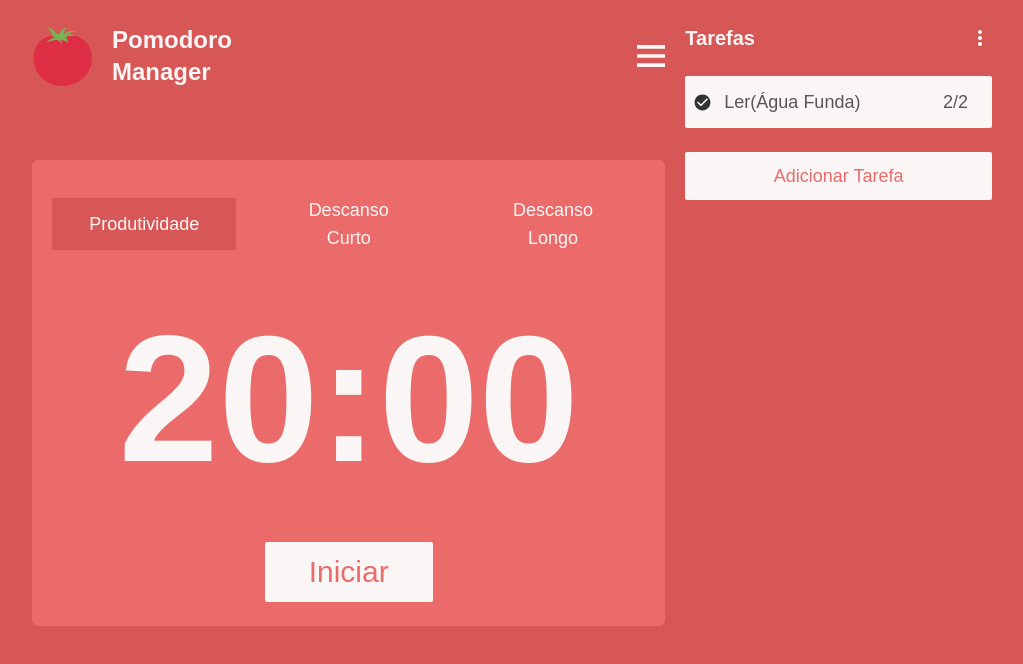
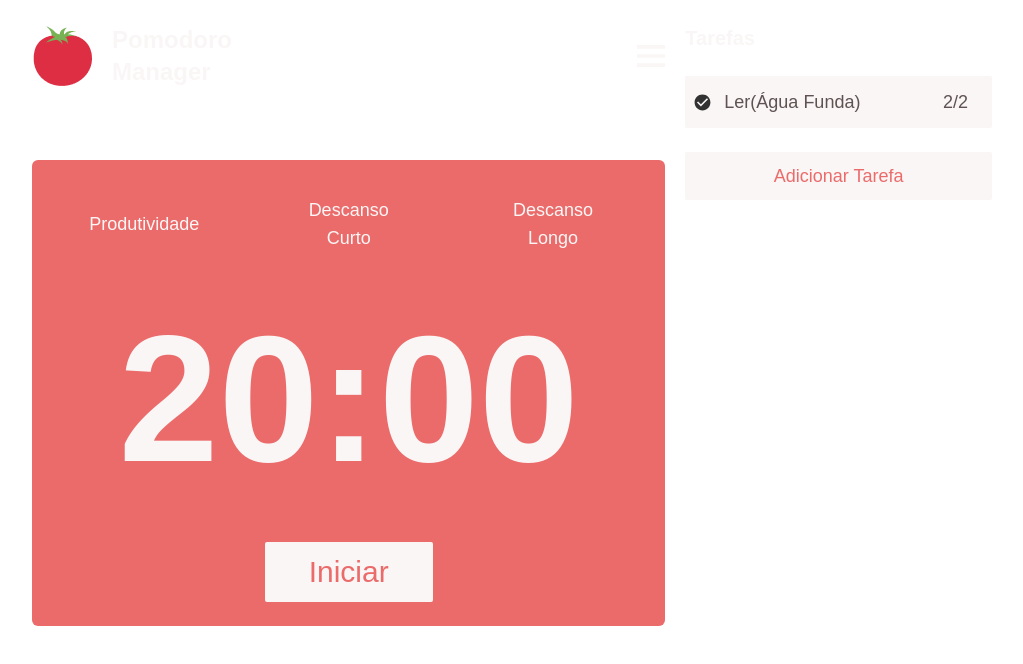
Before and after one commit to Erick-P-Calauro/pomodoro_manager, a React (Create React App) app: page / in a window 1280 px wide. Shown: the top 664 px of the page, without its empty margins (128-1151 px from the left). Built offline with nearby package versions, Linux system fonts and the light colour scheme.

Commit message:
changing theme colors done

```diff
--- a/package.json
+++ b/package.json
@@ -12,7 +12,6 @@
     "framer-motion": "^11.12.0",
     "react": "^18.3.1",
     "react-dom": "^18.3.1",
-    "react-scripts": "5.0.1",
     "web-vitals": "^2.1.4"
   },
   "scripts": {
@@ -40,6 +39,7 @@
     ]
   },
   "devDependencies": {
+    "react-scripts": "^5.0.1",
     "tailwindcss": "^3.4.15"
   }
 }
--- a/public/index.html
+++ b/public/index.html
@@ -5,7 +5,7 @@
     <meta name="viewport" content="width=device-width, initial-scale=1" />
     <title>Pomodoro Manager</title>
   </head>
-  <body class="bg-produtividade2">
+  <body class="bg-main2">
     <noscript>You need to enable JavaScript to run this app.</noscript>
     <div id="root"></div>
   </body>
--- a/src/App.js
+++ b/src/App.js
@@ -1,8 +1,10 @@
 import Header from "./components/Header";
 import Tarefa from "./components/Tarefa";
 import Timer from "./components/Timer";
+import useTimerState from "./hooks/useTimerState";
 
 function App() {
+
   return (
     <div className="flex justify-center h-full w-full">
       <div className="mx-2.5 max-w-[960px] flex flex-col items-center flex-grow">
@@ -23,7 +25,7 @@ function App() {
             <Tarefa />
 
             <button className="mt-3 bg-textoNormal rounded-sm py-2.5">
-              <span className="font-workSans font-medium text-lg text-produtividade">Adicionar Tarefa</span>
+              <span className="font-workSans font-medium text-lg text-main">Adicionar Tarefa</span>
             </button>
           </div>
           </div>
--- a/src/components/Timer.js
+++ b/src/components/Timer.js
@@ -1,14 +1,17 @@
+import changeTheme from "../hooks/useTimerState";
+
 function Timer() {
+
     return (
-        <div className="bg-produtividade py-6 rounded-md">
+        <div className="bg-main py-6 rounded-md">
             <div className="sm-mobile:mx-2.5 lg-mobile:mx-5 sm-mobile:flex sm-mobile:items-center sm-mobile:justify-between md-mobile:grid md-mobile:grid-cols-6 md-mobile:gap-x-5">
-                <button className="bg-produtividade2 rounded-sm px-2 py-3 sm-mobile:flex md-mobile:block md-mobile:col-start-1 md-mobile:col-end-3">
+                <button id="changeProdutividade" onClick={() => changeTheme("produtividade")} className="rounded-sm px-2 py-3 sm-mobile:flex md-mobile:block md-mobile:col-start-1 md-mobile:col-end-3">
                     <span className="text-textoNormal sm-mobile:text-sm md-mobile:text-lg font-medium font-workSans">Produtividade</span>
                 </button>
-                <button className="rounded-sm px-2 py-3 sm-mobile:flex md-mobile:block md-mobile:col-start-3 md-mobile:col-end-5">
+                <button id="changeCurto" onClick={() => changeTheme("curto")} className="rounded-sm px-2 py-3 sm-mobile:flex md-mobile:block md-mobile:col-start-3 md-mobile:col-end-5">
                     <span className="text-textoNormal sm-mobile:text-sm md-mobile:text-lg font-workSans">Descanso<br /> Curto</span>
                 </button>
-                <button className="rounded-sm px-2 py-3 sm-mobile:flex md-mobile:block md-mobile:col-start-5 md-mobile:col-end-7">
+                <button id="changeLongo" onClick={() => changeTheme("longo")} className="rounded-sm px-2 py-3 sm-mobile:flex md-mobile:block md-mobile:col-start-5 md-mobile:col-end-7">
                     <span className="text-textoNormal sm-mobile:text-sm md-mobile:text-lg font-workSans">Descanso <br /> Longo</span>
                 </button>
             </div>
@@ -16,7 +19,7 @@ function Timer() {
             <div className="w-full flex flex-col items-center space-y-2">
                 <span className="sm-mobile:text-sm-timer md-mobile:text-md-timer lg-mobile:text-lg-timer desktop:text-desktop-timer text-textoNormal font-extrabold font-workSans">20:00</span>
 
-                <button className="bg-textoNormal text-produtividade rounded-sm flex items-center justify-center sm-mobile:py-1.5 sm-mobile:px-11 md-mobile:py-3 md-mobile:px-22">
+                <button className="bg-textoNormal text-main rounded-sm flex items-center justify-center sm-mobile:py-1.5 sm-mobile:px-11 md-mobile:py-3 md-mobile:px-22">
                     <span className="font-medium sm-mobile:text-lg md-mobile:text-3xl font-workSans">Iniciar</span>
                 </button>
             </div>
--- /dev/null
+++ b/src/hooks/useTimerState.js
@@ -0,0 +1,33 @@
+function changeTheme(state) {
+    limparBackgrounds();
+
+    switch(state) {
+        case "produtividade":
+            document.documentElement.style.setProperty("--main", "var(--produtividade)");
+            document.documentElement.style.setProperty("--main2", "var(--produtividade2)");
+            document.getElementById("changeProdutividade").style.backgroundColor = "var(--produtividade2)";
+
+            break;
+        case "curto":
+            document.documentElement.style.setProperty("--main", "var(--descansoCurto)");
+            document.documentElement.style.setProperty("--main2", "var(--descansoCurto2)");
+            document.getElementById("changeCurto").style.backgroundColor = "var(--descansoCurto2)";
+
+            break;
+        case "longo":
+            document.documentElement.style.setProperty("--main", "var(--descansoLongo)");
+            document.documentElement.style.setProperty("--main2", "var(--descansoLongo2)");
+            document.getElementById("changeLongo").style.backgroundColor = "var(--descansoLongo2)";
+
+            break;
+    }
+}
+
+function limparBackgrounds() {
+    document.getElementById("changeProdutividade").style.backgroundColor = "";
+    document.getElementById("changeCurto").style.backgroundColor = "";
+    document.getElementById("changeLongo").style.backgroundColor = "";
+}
+
+
+export default changeTheme;
--- a/src/index.css
+++ b/src/index.css
@@ -9,3 +9,18 @@ body,
     width: 100%;
     height: 100%;
 }
+
+@layer base {
+    :root {
+        --produtividade: #EB6B6B;
+        --produtividade2: #D75757;
+        --descansoCurto: #7BCAAD;
+        --descansoCurto2: #67B699;
+        --descansoLongo: #98AFE1;
+        --descansoLongo2: #849BCD;
+        --normal: #FAF6F6;
+        --config: #5E5252;
+        --main: var(--produtividade);
+        --main2: var(--produtividade2);
+    }
+}
--- a/tailwind.config.js
+++ b/tailwind.config.js
@@ -16,14 +16,16 @@ module.exports = {
     },
 
     colors: {
-      produtividade: "#EB6B6B",
-      produtividade2: "#D75757",
-      descansoCurto: "#7BCAAD",
-      descansoCurto2: "#67B699",
-      descansoLongo: "#98AFE1",
-      descansoLongo2: "#849BCD",
-      textoNormal: "#FAF6F6",
-      textoConfig: "#5E5252",
+      produtividade: "var(--produtividade)",
+      produtividade2: "var(--produtividade2)",
+      descansoCurto: "var(--descansoCurto)",
+      descansoCurto2: "var(--descansoCurto2)",
+      descansoLongo: "var(--descansoLongo)",
+      descansoLongo2: "var(--descansoLongo2)",
+      textoNormal: "var(--normal)",
+      textoConfig: "var(--config)",
+      main: "var(--main)",
+      main2: "var(--main2)"
     },
 
     screens: {
```
Also changed, not shown: 1 other file (tests, documents, lock files or other folders).
